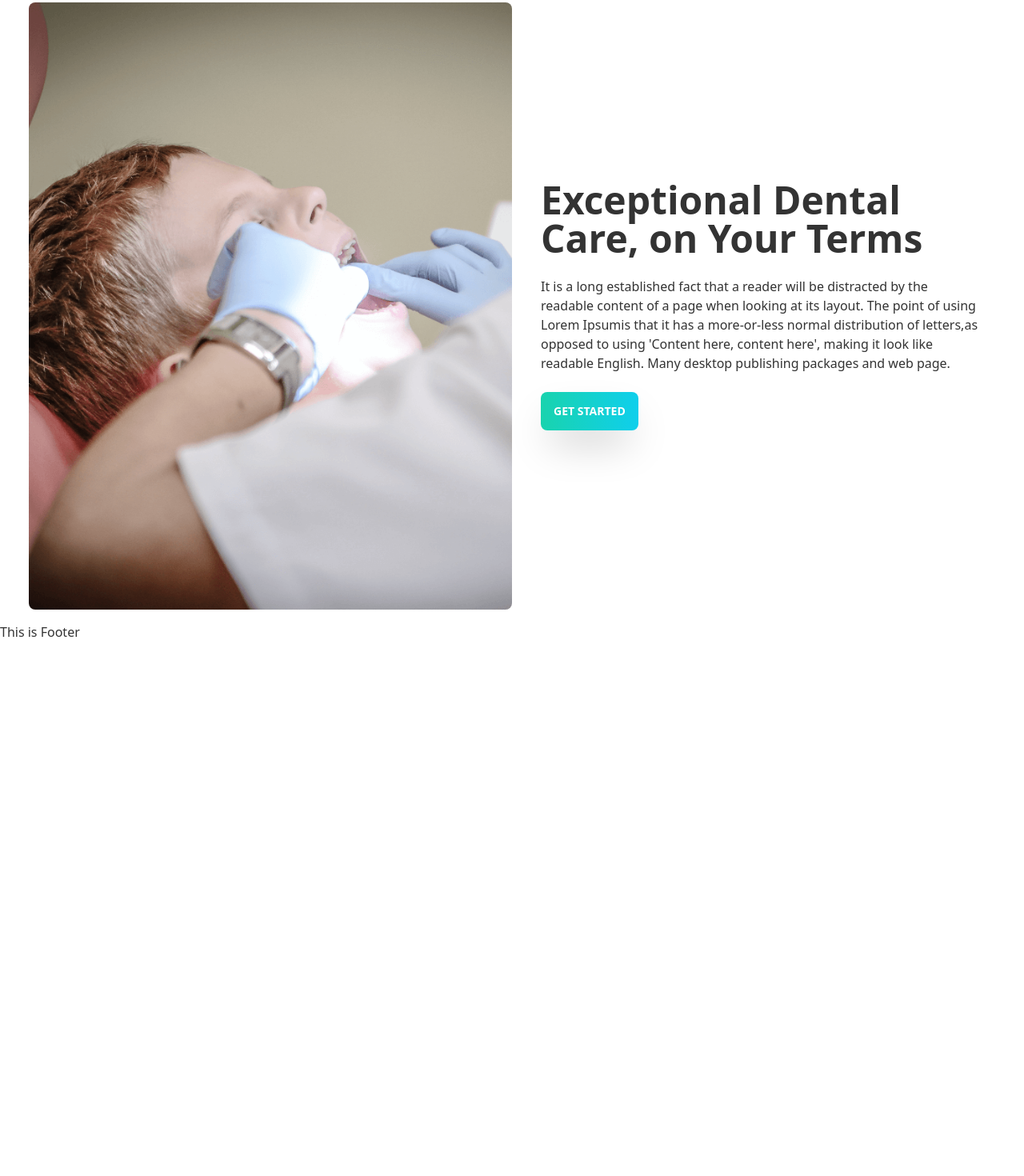
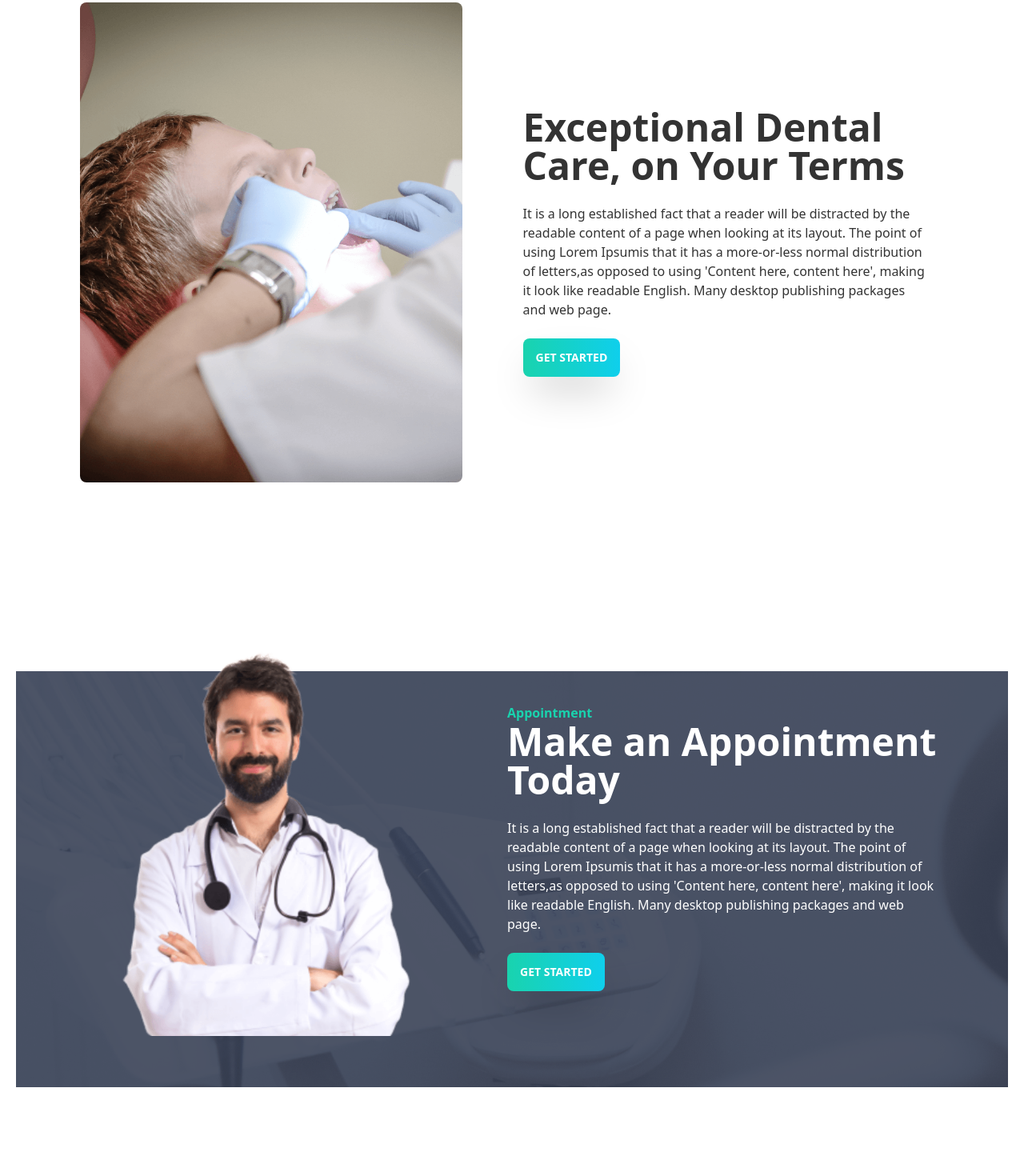
Before and after one commit to mohammad-al-samiul/doctor-portal-client, a React (Create React App) app: page / in a window 1280 px wide. Shown: the part 1640-3110 px from the top of the page at 80% size. Before the commit the page ends 2442 px from the top, so only its background shows below. Built offline with nearby package versions, Linux system fonts and the light colour scheme.

Commit message:
make appointment  completed

```diff
--- a/src/pages/Home/ExceptionalDental/ExceptionalDental.js
+++ b/src/pages/Home/ExceptionalDental/ExceptionalDental.js
@@ -7,9 +7,9 @@ const ExceptionalDental = () => {
   return (
     <div>
       <div className="hero mt-20">
-        <div className="hero-content flex-col lg:flex-row">
-          <img className="lg:w-1/2 rounded-lg" src={Treatment} />
-          <div className="px-5">
+        <div className="hero-content lg:px-20 flex-col lg:flex-row">
+          <img className="lg:w-1/2 lg:h-[600px] rounded-lg" src={Treatment} />
+          <div className="px-5 ms-10">
             <h1 className="lg:text-5xl font-bold text-3xl">
               Exceptional Dental Care, on Your Terms
             </h1>
--- a/src/pages/Home/Home/Home.js
+++ b/src/pages/Home/Home/Home.js
@@ -2,6 +2,7 @@ import React from 'react';
 import Banner from '../Banner/Banner';
 import ExceptionalDental from '../ExceptionalDental/ExceptionalDental';
 import InfoCards from '../InfoCards/InfoCards';
+import MakeAppointment from '../MakeAppointment/MakeAppointment';
 import Services from '../Services/Services';
 
 const Home = () => {
@@ -11,6 +12,7 @@ const Home = () => {
       <InfoCards />
       <Services />
       <ExceptionalDental />
+      <MakeAppointment />
     </div>
   );
 };
--- /dev/null
+++ b/src/pages/Home/MakeAppointment/MakeAppointment.js
@@ -0,0 +1,34 @@
+/* eslint-disable react/no-unescaped-entities */
+import React from 'react';
+import Appoinment from '../../../Assets/images/appointment.png';
+import Doctor from '../../../Assets/images/doctor-small.png';
+import Button from '../../../Components/Button/Button';
+
+const MakeAppointment = () => {
+  return (
+    <div className="mt-20">
+      <div className="hero min-h-screen text-white">
+        <div
+          style={{ backgroundImage: `url(${Appoinment})` }}
+          className="hero-content flex-col lg:flex-row p-0 m-0">
+          <img src={Doctor} className="-mt-24 hidden lg:block max-w-lg rounded-lg " />
+          <div className="lg:w-1/2 p-10">
+            <h4 className="text-secondary font-bold">Appointment</h4>
+            <h1 className="lg:text-5xl text-2xl font-bold">Make an Appointment Today</h1>
+            <p className="py-6">
+              It is a long established fact that a reader will be distracted by the readable content
+              of a page when looking at its layout. The point of using Lorem Ipsumis that it has a
+              more-or-less normal distribution of letters,as opposed to using 'Content here, content
+              here', making it look like readable English. Many desktop publishing packages and web
+              page.
+            </p>
+            <Button>Get Started</Button>
+            <div className="pt-20">{''}</div>
+          </div>
+        </div>
+      </div>
+    </div>
+  );
+};
+
+export default MakeAppointment;
```
